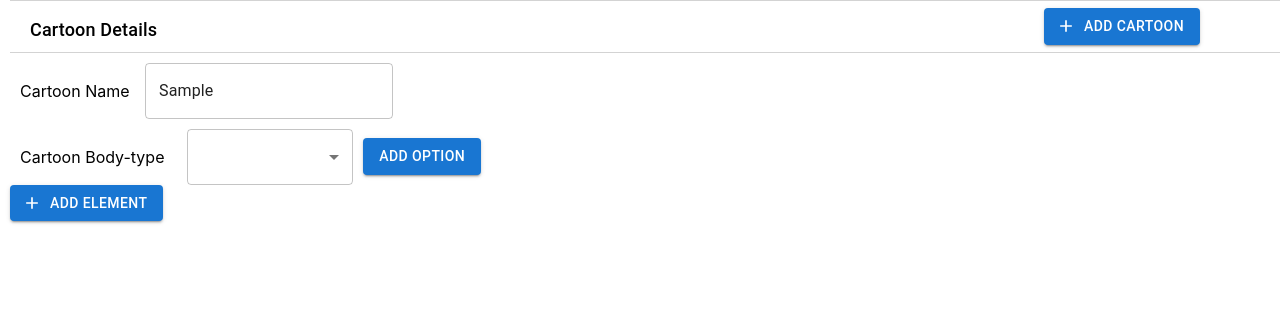
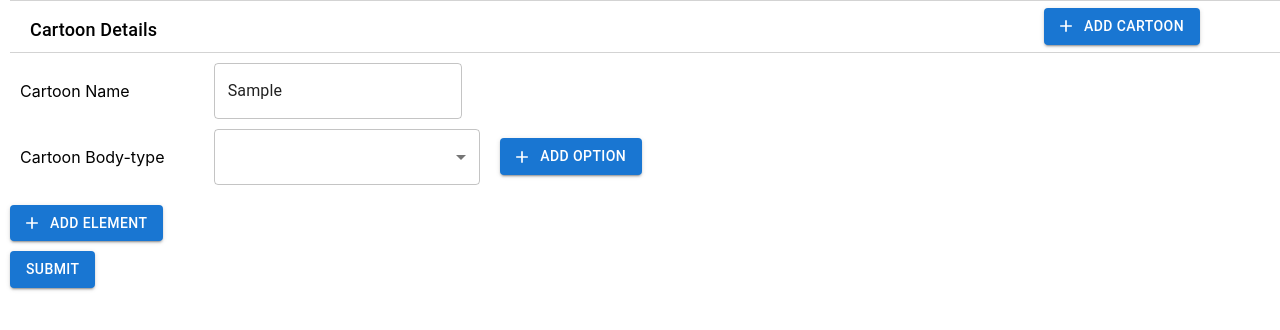
Before and after one commit to Dineshjeeva/dinesh-atdigitals-worksheets, a React (Create React App) app in the folder react-basics-project/: page /cartoon-vendor in a window 1280 px wide. Both pictures are taken after typing "Sample" into the empty fields and a click on the button "ADD ELEMENT". Shown: the top 330 px of the page. Built offline with nearby package versions, Linux system fonts and the light colour scheme.

Commit message:
Options Updates

```diff
--- a/react-basics-project/src/App.tsx
+++ b/react-basics-project/src/App.tsx
@@ -1,6 +1,6 @@
 import { Route, Switch } from "react-router-dom";
 
-import CatoonAddvendor from "./pages/cartoonvendor";
+import MainCartoon from "./pages/MainCartoon";
 import Totalall from "./component/Totalall";
 
 function App() {
@@ -10,7 +10,7 @@ function App() {
         <Totalall />
       </Route>
       <Route path="/cartoon-vendor">
-        <CatoonAddvendor />
+        <MainCartoon />
       </Route>
     </Switch>
   );
--- a/react-basics-project/src/component/Addvalues.tsx
+++ b/react-basics-project/src/component/Addvalues.tsx
@@ -25,7 +25,6 @@ export default function Addvalues({
   addValueHandler,
   handleChange,
   addValues,
-
   OptionName,
   valueRemove,
   removeAddOption,
--- a/react-basics-project/src/pages/CartoonName.tsx
+++ b/react-basics-project/src/pages/CartoonName.tsx
@@ -2,18 +2,18 @@ import { Box, Grid, TextField } from "@mui/material";
 
 export default function CartoonName() {
   return (
-    <Box marginTop={"10px"} paddingLeft={"10px"} width={"500px"}>
+    <Box marginTop={"10px"} paddingLeft={"10px"} width={"800px"}>
       <Grid
         alignItems={"center"}
         display={"flex"}
         flexDirection={"row"}
         container
       >
-        <Grid item xs={3}>
+        <Grid item xs={4}>
           <Grid>Cartoon Name</Grid>
         </Grid>
-        <Grid item xs={9}>
-          <TextField />
+        <Grid item xs={8}>
+          <TextField style={{ right: "73px" }} />
         </Grid>
       </Grid>
     </Box>
--- a/react-basics-project/src/pages/ElementOption.tsx
+++ b/react-basics-project/src/pages/ElementOption.tsx
@@ -1,19 +1,65 @@
 import { Box, Button, Grid, Select } from "@mui/material";
 
-export default function ElementOption() {
+import AddIcon from "@mui/icons-material/Add";
+import CartoonName from "./CartoonName";
+import Header from "./Header";
+import OptionsField from "./OptionsField";
+
+interface Defaultprops {
+  element: { type: string; dropdown: string }[];
+  value: { name: string; field: string }[];
+
+  addOptionHandler: () => void;
+  addValueHandler: () => void;
+}
+
+export default function ElementOption({
+  element,
+  addValueHandler,
+  addOptionHandler,
+  value,
+}: Defaultprops) {
+  console.log("element==========");
+  console.log(element);
   return (
-    <Box paddingLeft={"10px"} marginTop={"10px"} width={"500px"}>
-      <Grid alignItems={"center"} container>
+    <Box>
+      <Header />
+      <CartoonName />
+      <Box paddingLeft={"10px"} marginTop={"10px"} width={"800px"}>
+        {element.map((item, index) => (
+          <Grid paddingBottom={"10px"} alignItems={"center"} container>
             <Grid item xs={4}>
               Cartoon Body-type
             </Grid>
             <Grid item xs={4}>
-          <Select fullWidth />
+              <Select
+                style={{ right: "73px" }}
+                value={item.dropdown}
+                fullWidth
+              />
             </Grid>
+
             <Grid paddingLeft={"10px"} item xs={4}>
-          <Button variant="contained">ADD OPTION</Button>
+              <Button
+                style={{ right: "63px" }}
+                onClick={addOptionHandler}
+                startIcon={<AddIcon />}
+                variant="contained"
+              >
+                ADD OPTION
+              </Button>
             </Grid>
+            <OptionsField value={value} />
           </Grid>
+        ))}
+      </Box>
+      <Button
+        startIcon={<AddIcon />}
+        variant="contained"
+        onClick={addValueHandler}
+      >
+        ADD ELEMENT
+      </Button>
     </Box>
   );
 }
--- /dev/null
+++ b/react-basics-project/src/pages/MainCartoon.tsx
@@ -0,0 +1,39 @@
+import { FormEvent, useState } from "react";
+
+import { Box } from "@mui/material";
+import CatoonAddvendor from "./cartoonvendor";
+
+export default function MainCartoon() {
+  const [element, setElement] = useState<{ type: string; dropdown: string }[]>(
+    []
+  );
+  const [value, setState] = useState<{ name: string; field: string }[]>([]);
+  let addOptionHandler = () => {
+    setState([...value, { name: "", field: "" }]);
+  };
+  console.log("==============");
+
+  console.log(value);
+
+  let addValueHandler = () => {
+    setElement([...element, { type: "Type", dropdown: "" }]);
+  };
+
+  console.log(element);
+  const submitHandler = (e: FormEvent) => {
+    e.preventDefault();
+
+    console.log(element, value);
+  };
+  return (
+    <Box>
+      <CatoonAddvendor
+        submitHandler={submitHandler}
+        addValueHandler={addValueHandler}
+        addOptionHandler={addOptionHandler}
+        element={element}
+        value={value}
+      />
+    </Box>
+  );
+}
--- /dev/null
+++ b/react-basics-project/src/pages/OptionsField.tsx
@@ -0,0 +1,38 @@
+import { Box, Grid, TextField } from "@mui/material";
+
+interface optionProps {
+  value: { name: string; field: string }[];
+}
+export default function OptionsField({ value }: optionProps) {
+  return (
+    <Box paddingLeft={"10px"} marginTop={"10px"} width={"800px"}>
+      {value.map((item, index) => (
+        <Grid paddingTop={"10px"} alignItems={"center"} container>
+          <Grid item xs={3}>
+            {"Option " + (index + 1)}
+          </Grid>
+          <Grid item xs={3}>
+            <TextField
+              style={{ right: "16px" }}
+              fullWidth
+              value={item.field}
+              id="standard-basic"
+            />
+          </Grid>
+          <Grid paddingLeft={"80px"} item xs={3}>
+            Value/count
+          </Grid>
+          <Grid item xs={3}>
+            <TextField
+              InputProps={{
+                startAdornment: "$",
+              }}
+              value={item.field}
+              id="standard-basic"
+            />
+          </Grid>
+        </Grid>
+      ))}
+    </Box>
+  );
+}
--- a/react-basics-project/src/pages/cartoonvendor.tsx
+++ b/react-basics-project/src/pages/cartoonvendor.tsx
@@ -1,34 +1,38 @@
 import { Box, Button } from "@mui/material";
 
-import AddIcon from "@mui/icons-material/Add";
-import CartoonName from "./CartoonName";
 import ElementOption from "./ElementOption";
-import Header from "./Header";
-import { useState } from "react";
+import { FormEvent } from "react";
 
 // name : input box
 // type: dropdown
+interface MainProps {
+  submitHandler: (e: FormEvent) => void;
+  addValueHandler: () => void;
+  addOptionHandler: () => void;
+  element: { type: string; dropdown: string }[];
+  value: { name: string; field: string }[];
+}
 
-export default function CatoonAddvendor() {
-  const [element, setElement] = useState([]);
-  let addelementHandler = () => {
-    setElement([...element]);
-  };
-
+export default function CatoonAddvendor({
+  submitHandler,
+  addValueHandler,
+  addOptionHandler,
+  element,
+  value,
+}: MainProps) {
   return (
-    <Box paddingLeft={"10px"}>
-      <Header />
-      <CartoonName />
-
-      <ElementOption />
-
-      <Button
-        onClick={addelementHandler}
-        startIcon={<AddIcon />}
-        variant="contained"
-      >
-        ADD ELEMENT
-      </Button>
+    <Box paddingLeft="10px">
+      <ElementOption
+        element={element}
+        addValueHandler={addValueHandler}
+        addOptionHandler={addOptionHandler}
+        value={value}
+      />
+      <Box paddingTop="10px">
+        <Button onClick={submitHandler} variant="contained">
+          Submit
+        </Button>
+      </Box>
     </Box>
   );
 }
```
Lines whose indentation alone changed are shown as unchanged.
